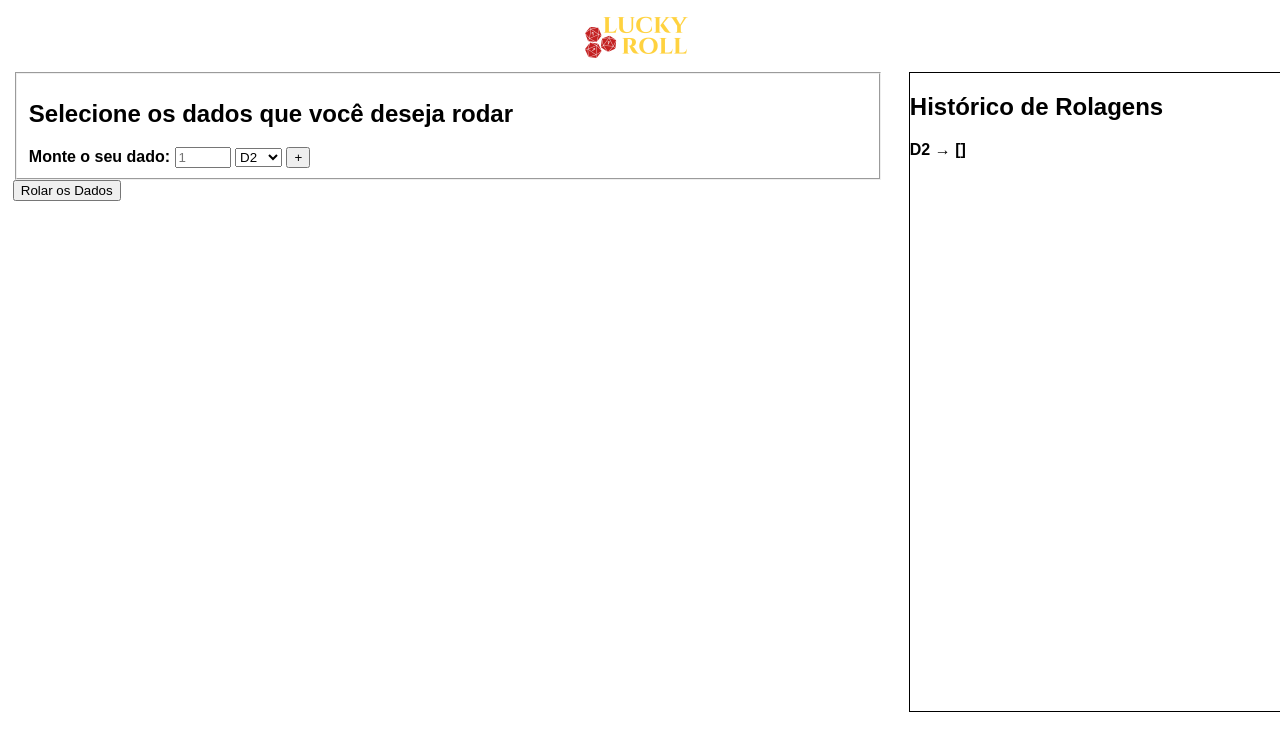
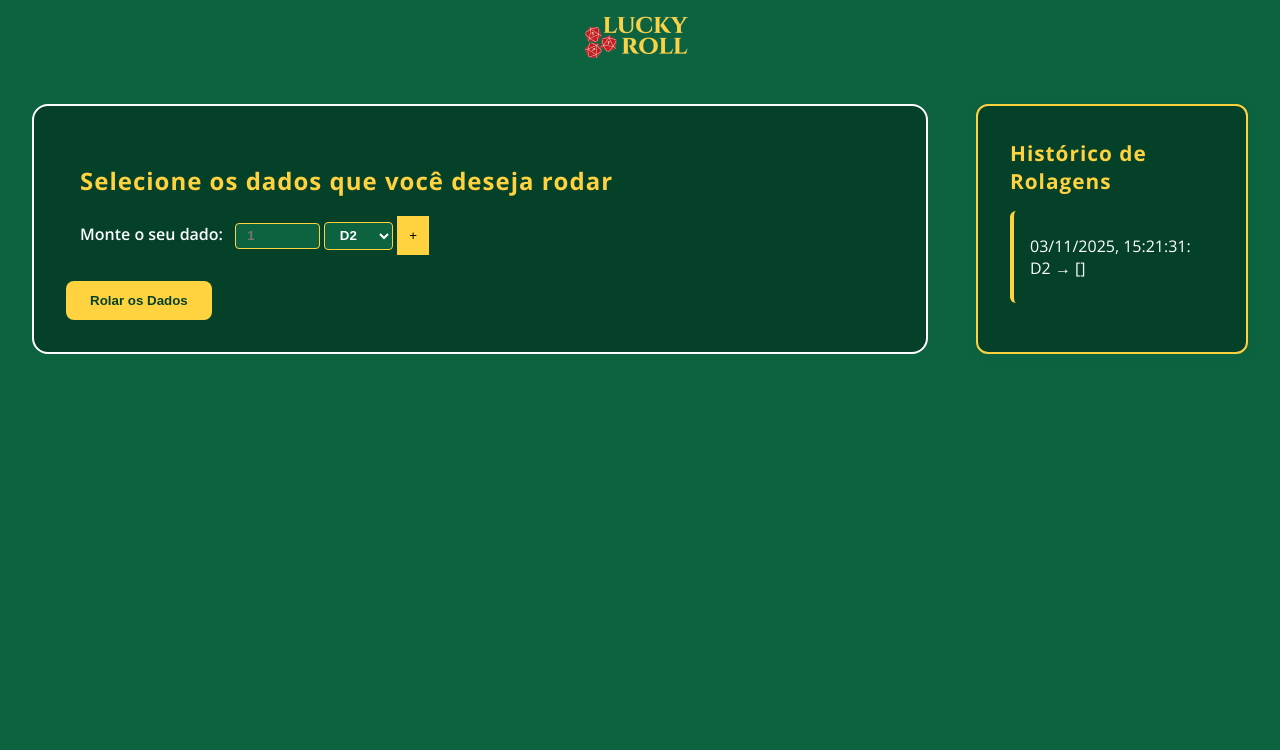
Before and after one commit to BaielsTosta/Lucky-Roll, a plain HTML site: page public/index.html in a window 1280 px wide. Both pictures are taken after a click on the button "Rolar os Dados". Drawn offline with nearby package versions, Linux system fonts and the light colour scheme.

Commit message:
Adição de Timestamps aos Rolls. Estilização do App

```diff
--- a/public/css/style.css
+++ b/public/css/style.css
@@ -1,9 +1,20 @@
+.open-sans-<uniquifier > {
+  font-family: "Open Sans", sans-serif;
+  font-optical-sizing: auto;
+  font-weight: <weight>;
+  font-style: normal;
+  font-variation-settings: "wdth" 100;
+}
+
 /* Corpo */
 body {
   margin: 0;
   padding: 0;
   font-weight: bold;
-  font-family: sans-serif;
+  font-family: "Open Sans";
+  font-weight: 100;
+  background-color: #0d6340;
+  overflow-x: hidden;
 }
 
 main {
@@ -12,31 +23,187 @@ main {
   justify-content: space-between;
 }
 
-/* Header */
-#lucky-roll-header {
+/* Layout das sections principais */
+section#dice-roller-container {
+  flex: 0 0 70%;
+  width: 100%;
+  min-width: 0;
+  margin: 2rem 1.5rem 2rem 2rem;
+  padding: 2rem 2rem 2rem 2rem;
+  box-sizing: border-box;
+  border-radius: 16px;
+}
 }
 
-/* Container com Rolagem */
-#dice-roller-container {
-  flex: 0 0 70%;
+section#roll-log {
+  flex: 0 0 30%;
+  width: 100%;
+  min-width: 0;
+  margin: 2rem 2rem 2rem 1.5rem;
+  padding: 2rem 1.5rem 2rem 1.5rem;
   box-sizing: border-box;
-  padding: 0 1%;
+  border-radius: 16px;
+}
 }
 
-/* Histórico de Rolagem */
-#roll-log {
-  flex: 0 0 30%;
-  box-sizing: border-box;
-  margin: 0 1%;
-  border: 1px solid black;
-  height: 80dvh;
-  overflow-y: auto;
-  flex-wrap: nowrap;
+@media (max-width: 900px) {
+  main {
+    flex-direction: column;
+    align-items: stretch;
+  }
+  section#dice-roller-container,
+  section#roll-log {
+    max-width: 100%;
+    min-width: unset;
+    margin: 1rem;
+    padding: 1rem;
+  }
 }
 
-/* Logo do Lucky Roll */
 #lucky-roll-logo {
+  width: 10%;
   display: flex;
-  width: 10%;
   justify-self: center;
 }
+
+section {
+  color: white;
+  background-color: #054129;
+  border: solid 2px white;
+  font-weight: 100;
+}
+
+fieldset {
+  border: none;
+}
+
+.add-dices-button {
+  background-color: #ffd23f;
+  padding: 0.75rem;
+  border: none;
+  box-shadow: none;
+}
+
+/* Botão de rolar dados */
+.roll-dices-button {
+  background-color: #ffd23f;
+  color: #054129;
+  font-weight: bold;
+  border-radius: 8px;
+  border: none;
+  padding: 0.75rem 1.5rem;
+  margin-top: 1rem;
+  cursor: pointer;
+  transition: background 0.2s;
+}
+.roll-dices-button:hover {
+  background-color: #c42021;
+  color: #fff;
+}
+
+/* Títulos */
+h1,
+h2,
+h3 {
+  color: #ffd23f;
+  font-weight: 700;
+  letter-spacing: 1px;
+}
+
+/* Container do histórico de rolagens */
+#roll-log {
+  background-color: #054129;
+  border: solid 2px #ffd23f;
+  border-radius: 12px;
+  padding: 1rem 2rem;
+  margin: 2rem 2rem 2rem 1.5rem;
+  width: 100%;
+  min-width: 0;
+  box-shadow: 0 2px 8px rgba(13, 99, 64, 0.2);
+}
+
+#roll-log-header {
+  color: #ffd23f;
+  font-size: 1.3rem;
+  margin-bottom: 1rem;
+}
+
+/* Sessão de rolagens */
+.roll-session {
+  background: #0d6340;
+  border-radius: 8px;
+  margin-bottom: 1rem;
+  padding: 0.5rem 1rem;
+  border: 1px solid #ffd23f;
+  box-shadow: 0 1px 4px rgba(13, 99, 64, 0.15);
+}
+
+/* Timestamp da rolagem */
+.roll-timestamp {
+  color: #fff;
+  font-size: 0.9rem;
+  margin-bottom: 0.5rem;
+  font-style: italic;
+}
+
+/* Resultado de cada dado */
+.roll-result {
+  background: #054129;
+  border-radius: 6px;
+  margin-bottom: 0.5rem;
+  padding: 0.5rem 1rem;
+  border-left: 4px solid #ffd23f;
+  color: #fff;
+  font-size: 1rem;
+  font-family: "Open Sans", sans-serif;
+  box-shadow: 0 1px 2px rgba(13, 99, 64, 0.1);
+}
+
+/* Labels e selects */
+.dice-construction-label {
+  color: #fff;
+  font-weight: 600;
+  margin-right: 0.5rem;
+}
+.dice-type-selector {
+  background: #0d6340;
+  color: #fff;
+  border: 1px solid #ffd23f;
+  border-radius: 4px;
+  padding: 0.3rem 0.7rem;
+  font-weight: 600;
+}
+.dice-type-selector:focus {
+  outline: 2px solid #ffd23f;
+}
+
+/* Input quantidade */
+.dice-quantity-input {
+  background: #0d6340;
+  color: #fff;
+  border: 1px solid #ffd23f;
+  border-radius: 4px;
+  padding: 0.3rem 0.7rem;
+  font-weight: 600;
+  width: 60px;
+}
+.dice-quantity-input:focus {
+  outline: 2px solid #ffd23f;
+}
+
+/* Botão de adicionar dado (hover) */
+.add-dices-button:hover {
+  background-color: #c42021;
+  color: #fff;
+}
+
+/* Mensagem de erro/sucesso */
+.msg-success {
+  color: #ffd23f;
+  background: #054129;
+  border-left: 4px solid #c42021;
+  padding: 0.5rem 1rem;
+  border-radius: 6px;
+  margin-bottom: 0.5rem;
+  font-weight: bold;
+}
--- a/public/index.html
+++ b/public/index.html
@@ -6,6 +6,12 @@
     <meta charset="UTF-8" />
     <meta name="viewport" content="width=device-width, initial-scale=1.0" />
     <link rel="stylesheet" href="css/style.css" />
+    <link rel="preconnect" href="https://fonts.googleapis.com" />
+    <link rel="preconnect" href="https://fonts.gstatic.com" crossorigin />
+    <link
+      href="https://fonts.googleapis.com/css2?family=Open+Sans:ital,wght@0,300..800;1,300..800&display=swap"
+      rel="stylesheet"
+    />
     <script src="js/app.js"></script>
     <!--Detalhes do Site-->
     <title>Lucky Roll</title>
--- a/public/js/app.js
+++ b/public/js/app.js
@@ -67,7 +67,6 @@ function addDices() {
 function rollDices() {
   let fieldsets = document.querySelectorAll(".dice-information");
 
-  window.alert(fieldsets.length);
   fieldsets.forEach((fieldset, index) => {
     quantidade_de_dados = fieldset.querySelector(".dice-quantity-input").value;
     dado_selecionado = fieldset.querySelector(".dice-type-selector").value;
@@ -109,7 +108,9 @@ function rollDices() {
     // Criação do Elemento de Texto onde nossas Rolagens vão aparecer
     let text_roll = document.createElement("p");
     const resultadoDosDados = singleRolls();
-    text_roll.textContent = `${quantidade_de_dados}D${dado_selecionado} → [${resultadoDosDados.join(
+    text_roll.textContent = `${new Date().toLocaleString(
+      "pt-BR"
+    )}:  ${quantidade_de_dados}D${dado_selecionado} → [${resultadoDosDados.join(
       ", "
     )}]`;
 
```
